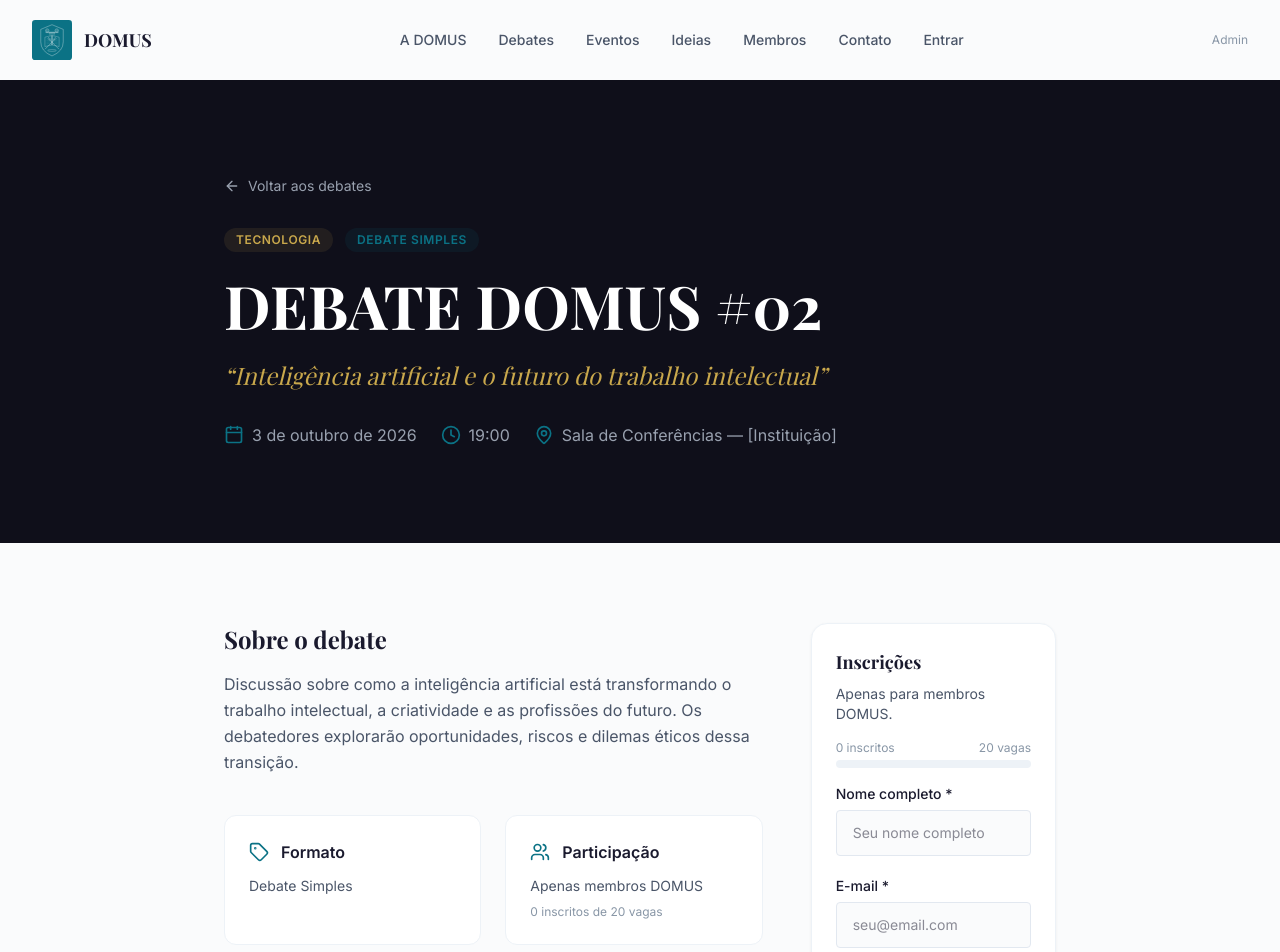
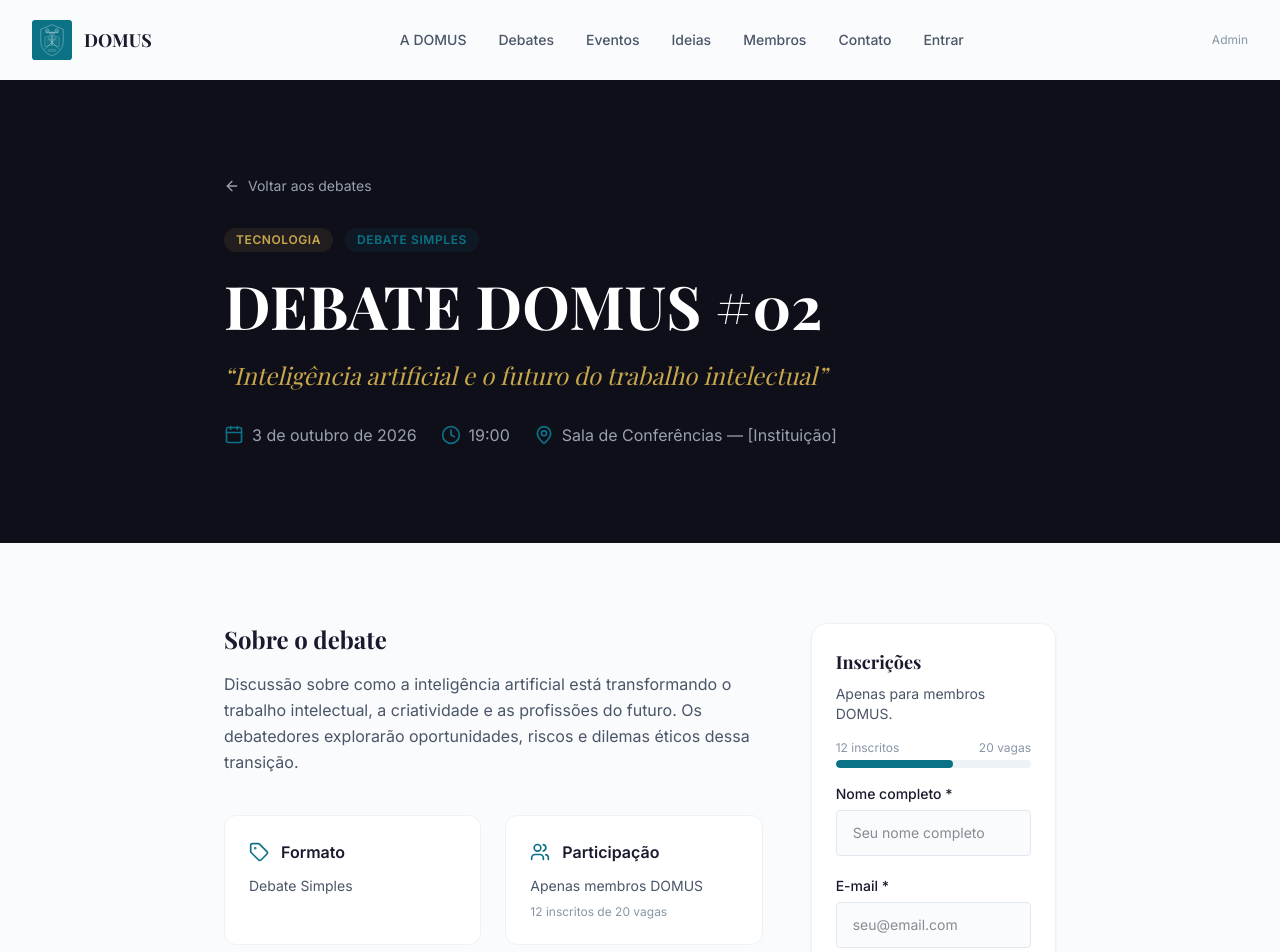
Before and after one commit to Locus-jus/domus-site, a Next.js app: page /debates/domus-debate-02 in a window 1280 px wide. Shown: the top 952 px of the page. Built offline with nearby package versions, Linux system fonts and the light colour scheme; a web font is replaced by a local one.

Commit message:
fix: preserve existing debate participant totals

```diff
--- a/src/app/debates/[slug]/page.tsx
+++ b/src/app/debates/[slug]/page.tsx
@@ -6,7 +6,7 @@ import { notFound } from "next/navigation";
 import { getDebateBySlug, formatLabels, participationLabels } from "@/data/debates";
 import { getJudgesForDebate } from "@/data/judges";
 import { getManagedDebates } from "@/components/admin/DebateManager";
-import { getStoredInscriptions } from "@/data/inscriptions";
+import { getInscriptionCount } from "@/data/inscriptions";
 import Navbar from "@/components/layout/Navbar";
 import Footer from "@/components/layout/Footer";
 import InscriptionForm from "@/components/forms/InscriptionForm";
@@ -36,14 +36,15 @@ export default function DebatePage({
 
   useEffect(() => {
     setDebate(getManagedDebates().find((item) => item.slug === slug));
-    setParticipantCount(getStoredInscriptions().filter((item) => item.debateId === (getManagedDebates().find((item) => item.slug === slug)?.id)).length);
+    const current = getManagedDebates().find((item) => item.slug === slug);
+    setParticipantCount(current ? getInscriptionCount(current.id, current.currentParticipants) : 0);
     setLoaded(true);
   }, [slug]);
 
   useEffect(() => {
     const refresh = () => {
       const current = getManagedDebates().find((item) => item.slug === slug);
-      setParticipantCount(current ? getStoredInscriptions().filter((item) => item.debateId === current.id).length : 0);
+      setParticipantCount(current ? getInscriptionCount(current.id, current.currentParticipants) : 0);
     };
     window.addEventListener("domus:inscriptions-changed", refresh);
     window.addEventListener("storage", refresh);
--- a/src/components/cards/DebateCard.tsx
+++ b/src/components/cards/DebateCard.tsx
@@ -2,7 +2,7 @@
 
 import Link from "next/link";
 import { useEffect, useState } from "react";
-import { getStoredInscriptions } from "@/data/inscriptions";
+import { getInscriptionCount } from "@/data/inscriptions";
 import { cn } from "@/lib/utils";
 import { Calendar, Clock, MapPin, ArrowRight } from "lucide-react";
 import { formatLabels, participationLabels, type Debate } from "@/data/debates";
@@ -16,7 +16,7 @@ export default function DebateCard({ debate, className }: DebateCardProps) {
   const [participantCount, setParticipantCount] = useState(debate.currentParticipants || 0);
 
   useEffect(() => {
-    const refresh = () => setParticipantCount(getStoredInscriptions().filter((item) => item.debateId === debate.id).length);
+    const refresh = () => setParticipantCount(getInscriptionCount(debate.id, debate.currentParticipants));
     refresh();
     window.addEventListener("domus:inscriptions-changed", refresh);
     window.addEventListener("storage", refresh);
--- a/src/data/inscriptions.ts
+++ b/src/data/inscriptions.ts
@@ -61,6 +61,12 @@ export function getStoredInscriptions(): Inscription[] {
   }
 }
 
+export function getInscriptionCount(debateId: string, baseCount = 0): number {
+  const stored = getStoredInscriptions().filter((item) => item.debateId === debateId);
+  const original = inscriptions.filter((item) => item.debateId === debateId).length;
+  return baseCount + Math.max(0, stored.length - original);
+}
+
 function saveStoredInscriptions(items: Inscription[]) {
   localStorage.setItem(INSCRIPTIONS_STORAGE_KEY, JSON.stringify(items));
 }
```
